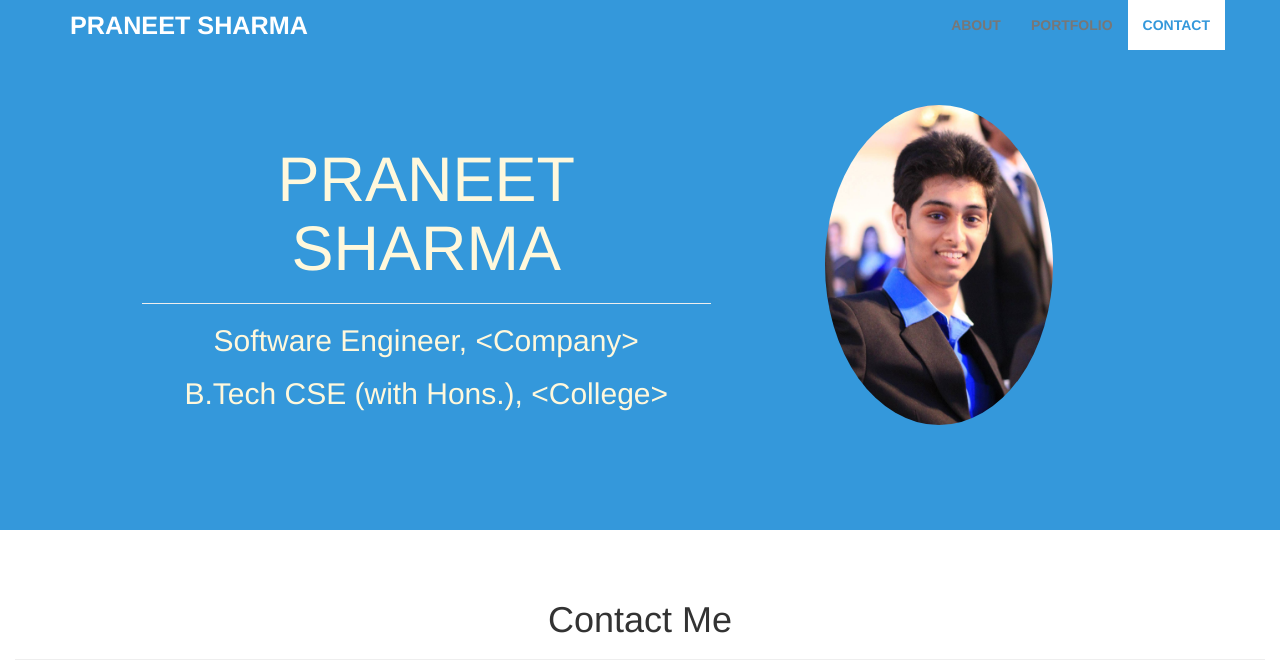
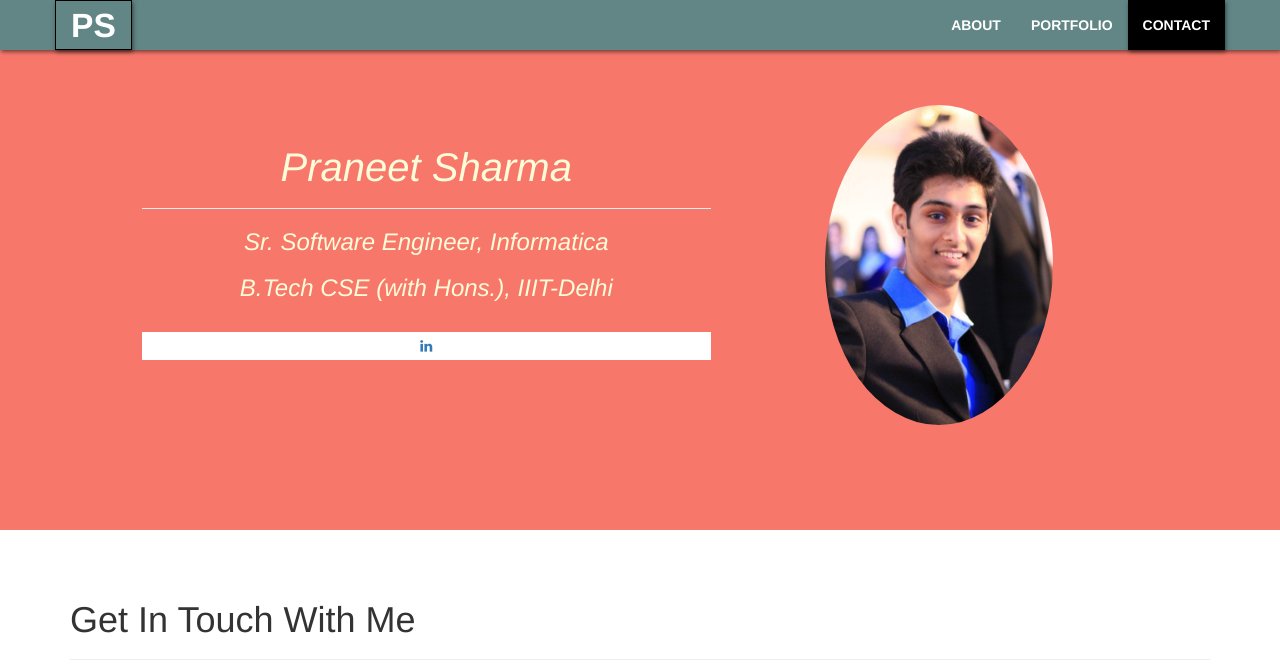
Before and after one commit to praneetsharma/portfolio, a plain HTML site: page index.html in a window 1280 px wide. Drawn offline with nearby package versions, Linux system fonts and the light colour scheme.

Commit message:
Improved color scheme and corrected some design

```diff
--- a/css/style.css
+++ b/css/style.css
@@ -7,8 +7,14 @@ body {
   Main color: #3498DB
   Alt color: #00CDCD;
 */
-.navbar, .active a, #home-screen {
-  background-color: #3498DB !important;
+.navbar, .active a {
+  background-color: #618685 !important;
+  color: #f18973 !important;
+  box-shadow: 1px 2px 4px rgba(0, 0, 0, .5);
+}
+
+#home-screen {
+  background-color: #f7786b;
 }
 
 /* Background-color Color 2 */
@@ -16,35 +22,35 @@ body {
 
 
 /*
-----------------------------------
+---------------------
 NAVIGATION
 ---------------------
 */
 .navbar {
   border: 0;
-  margin: 0;
 }
 
 .navbar-brand {
-  color: #2471A3 !important; /*override gray color of navbar-brand text color*/
   color: white !important;
   font-weight: bold;
-  font-size: 1.8em;
+  font-size: 2.4em;
+  border: 1px solid black;
+  box-shadow: 1px 2px 4px rgba(0, 0, 0, .5);
 }
 
 .navbar-nav li a {
   font-weight: bold;
-
+  color: white !important;
 }
 
-.navbar-nav li : hover {
+.navbar-nav li :hover {
   color: white !important;
-  background-color: white !important;
+  background-color: black !important;
 }
 
 .active a {
   color: #3498DB !important;
-  background-color: white !important;
+  background-color: black !important;
 }
 
 .vertical-center {
@@ -63,8 +69,21 @@ NAVIGATION
   margin: 5%;
 }
 
-#home-screen h1, h2 {
-  color: #FFF8DC;
+#home-screen h1 {
+  font-size: 40px;
+}
+
+#home-screen h2 {
+  font-style: italic;
+}
+
+#home-screen h1, h2, h3 {
+  color: #fefbd8;
+  font-style: italic;
+}
+
+#home-screen .social-links {
+  background-color: white;
 }
 
 #profile-pic {
--- a/index.html
+++ b/index.html
@@ -15,10 +15,10 @@
   <body data-spy="scroll" data-target=".navbar" data-offset="0">
 
     <!-- NAVIGATION BAR with the following items:
-      *Name on left hand side
-      *Following menu items on right hand side: About, Portfolio, Contact
+          * Name on left hand side
+          * Following menu items on right hand side: About, Portfolio, Contact
     -->
-    <nav class="navbar navbar-default navbar-fixed-top">
+    <nav class="navbar navbar-inverse navbar-fixed-top">
       <div class="container">
         <div class="navbar-header">
           <!-- Button to toggle menu items on small screen devices-->
@@ -28,7 +28,9 @@
             <span class="icon-bar"></span>
           </button>
 
-          <a class="navbar-brand" href="#"> PRANEET SHARMA</a>
+          <a class="navbar-brand mb-0" href="#">
+            PS
+          </a>
         </div>
 
         <div class="collapse navbar-collapse" id="myNavbar">
@@ -46,11 +48,19 @@
       <div class="container">
         <div class="row">
           <div class="col-md-7">
-            <div class="page-header">
-              <h1 class="text-center">PRANEET SHARMA</h1>
+            <div class="left">
+              <div class="page-header">
+                <h1 class="text-center">Praneet Sharma</h1>
+              </div>
+              <div>
+                <h3 class="text-center">Sr. Software Engineer, Informatica</h3>
+                <h3 class="text-center">B.Tech CSE (with Hons.), IIIT-Delhi</h3>
+              </div>
             </div>
-            <h2 class="text-center">Software Engineer, &lt;Company&gt;</h2>
-            <h2 class="text-center">B.Tech CSE (with Hons.), &lt;College&gt;</h2>
+            <br />
+            <div class="social-links text-center">
+              <a class="btn"><i class="fa fa-linkedin" aria-hidden="true"></i></a>
+            </div>
           </div>
           <div class="clearfix visible-xs"></div>
           <div class="col-md-5">
@@ -67,9 +77,9 @@
     </section>
 
     <section id="contact">
-      <div class="container-fluid">
-        <div class="page-header text-center">
-          <h1>Contact Me</h1>
+      <div class="container">
+        <div class="page-header left">
+          <h1>Get In Touch With Me</h1>
         </div>
       </div>
     </section>
```
